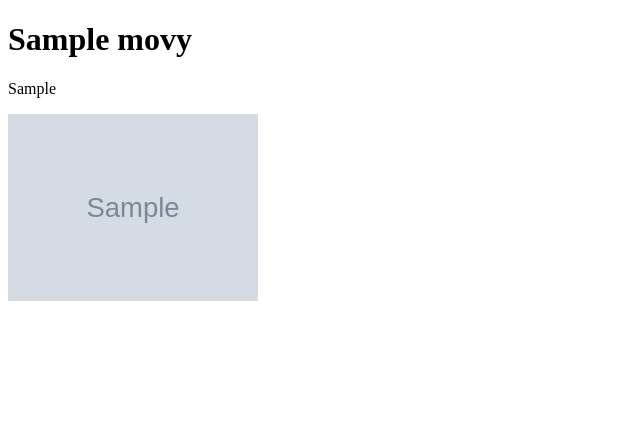
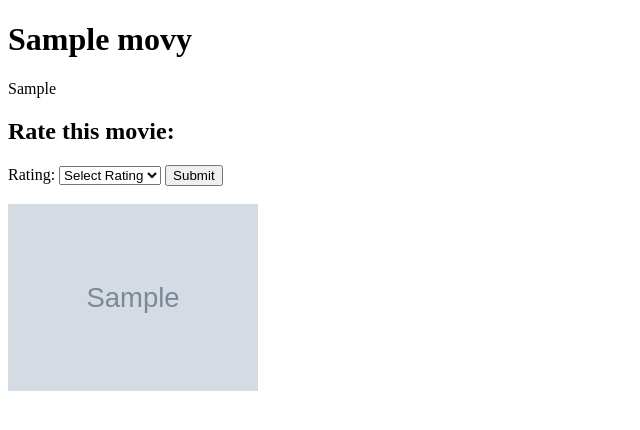
Before and after one commit to Sana3339/movie-ratings-app-2, a Flask app: page /movies/1 in a window 1280 px wide. Shown: the top 430 px of the page, without its empty margins (0-640 px from the left). Run offline with Flask 2, Linux system fonts and the light colour scheme; the visitor is signed in with stand-in values (Sample User, id 1); tables that the repository leaves empty hold one stand-in row (values such as "Sample post"); grey boxes marked "Sample" are stand-in pictures.

Commit message:
Completed functionality for logged in user to rate movie

```diff
--- a/crud.py
+++ b/crud.py
@@ -12,6 +12,7 @@ def create_user(email, password):
     db.session.commit()
 
     return user
+
 
 def get_all_users():
     """Returns all users in db."""
@@ -30,10 +31,12 @@ def get_ratings_by_user_id(user_id):
 
     return Rating.query.filter(Rating.user_id == user_id).all()
 
+
 def get_user_by_email(email):
     """If an email exists in db, return user.  If not, returns None"""
 
     return User.query.filter(User.email == email).first()
+
 
 def check_password_for_user(email,password):
     """Given an user's email, check if the password is correct. Returns True or False."""
@@ -70,12 +73,10 @@ def get_movie_by_id(movie_id):
     return Movie.query.get(movie_id)
 
 
-def create_rating(score, movie, user):
+def create_rating(user, movie, score):
     """Create and return a new rating."""
 
-    rating = Rating(score = score,
-                    movie = movie,
-                    user = user)
+    rating = Rating(user=user, movie=movie, score=score)
 
     db.session.add(rating)
     db.session.commit()
--- a/seed_database.py
+++ b/seed_database.py
@@ -38,7 +38,7 @@ for movie in movie_data:
 #Create fake users with unique email addresses.
 #For each user, generate 10 fake movie ratings
 
-for n in range(1,10):
+for n in range(10):
     email = f'user{n}@test.com'
     password = 'test'
 
@@ -46,7 +46,7 @@ for n in range(1,10):
 
     for n in range(10):
 
+        random_movie = choice(movies_in_db)
         score = randint(1,5)
-        movie = choice(movies_in_db)
 
-        db_rating = crud.create_rating(score, movie, user)
+        crud.create_rating(user, random_movie, score)
--- a/server.py
+++ b/server.py
@@ -15,6 +15,7 @@ def homepage():
     """View the homepage."""
 
     return render_template("homepage.html")
+
 
 @app.route("/movies")
 def show_all_movies():
@@ -76,11 +77,10 @@ def login_user():
 
     if user:
         if user.password == password:
-            user_id = user.user_id
-            session["user_id"] = user_id
+            session["user_id"] = user.user_id
             flash("You are now logged in!")
 
-            return redirect(f'/users/{user_id}')
+            return redirect(f'/users/{user.user_id}')
 
         if user.password != password:
             flash("Password is incorrect. Please try again.")
@@ -92,6 +92,30 @@ def login_user():
             return redirect("/")
 
 
+@app.route("/logout")
+def logout():
+
+    session.pop("user_id")
+
+    return redirect("/")
+
+
+@app.route("/movies/<movie_id>/ratings", methods=["POST"])
+def rate_movie(movie_id):
+    """Create a new rating for a movie."""
+
+    user_id = session.get("user_id")
+    rating_score = request.form.get("rating")
+
+    user = crud.get_user_by_id(user_id)
+    movie = crud.get_movie_by_id(movie_id)
+
+    crud.create_rating(user, movie, int(rating_score))
+    flash('You have rated the movie successfully.')
+
+    return redirect(f'/users/{user_id}')
+
+
 if __name__ == "__main__":
     # DebugToolbarExtension(app)
     connect_to_db(app)
--- a/templates/movie_details.html
+++ b/templates/movie_details.html
@@ -1,5 +1,5 @@
 {% extends 'base.html' %}
-{% block title %}{{ movie.title }} Details{% endblock %}
+{% block title %}{{ movie.title }} Details {% endblock %}
 
 {% block body %}
     <h1>{{ movie.title }}</h1>
@@ -8,6 +8,24 @@
         {{ movie.overview }}
     </p>
 
+    {% if session.get('user_id') %}
+
+        <h2>Rate this movie:</h2>
+
+        <form action="/movies/{{ movie.movie_id }}/ratings" method = "POST">
+            Rating: <select name="rating">
+                        <option value="Select rating">Select Rating</option>
+                        <option value="1">1</option>
+                        <option value="2">2</option>
+                        <option value="3">3</option>
+                        <option value="4">4</option>
+                        <option value="5">5</option>
+                    </select>
+                <input type="submit">
+        </form> <br>
+
+    {% endif %}
+
     <img src="{{movie.poster_path}}" alt="movie_pic" width="250">
 
 {% endblock %}
```
Also changed, not shown: model.py (+2 -6 lines), templates/user_profile.html (+13 -5 lines).
